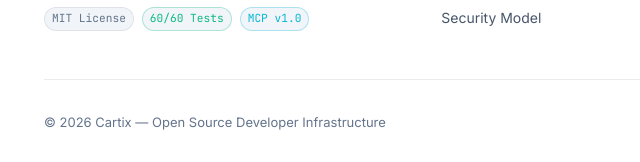
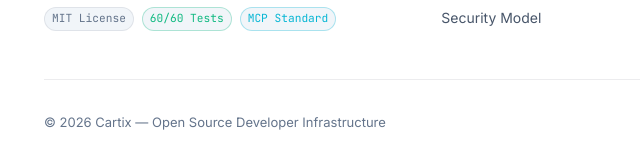
Before and after one commit to ilakkiyan-j/Cartix, a website: page website/index.html in a window 1280 px wide. Shown: the part 7137-7299 px from the top of the page, 0-640 px from the left. Drawn offline with Linux system fonts and the light colour scheme.

Commit message:
fix(website): standardize footer badge to MCP Standard to prevent version ambiguity

```diff
--- a/website/index.html
+++ b/website/index.html
@@ -898,7 +898,7 @@ docker run --rm \
           <div class="footer-badges">
             <span class="footer-badge">MIT License</span>
             <span class="footer-badge emerald">60/60 Tests</span>
-            <span class="footer-badge cyan">MCP v1.0</span>
+            <span class="footer-badge cyan">MCP Standard</span>
           </div>
         </div>
 
```
